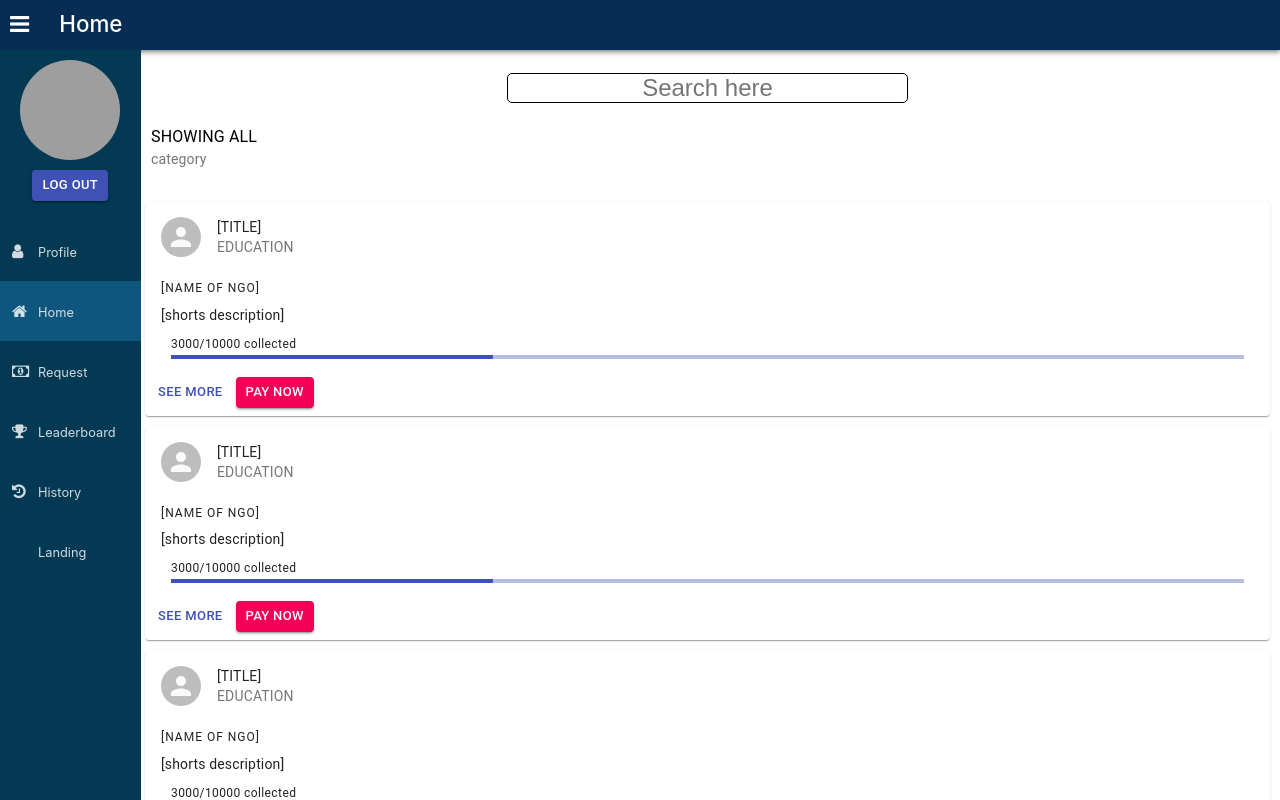
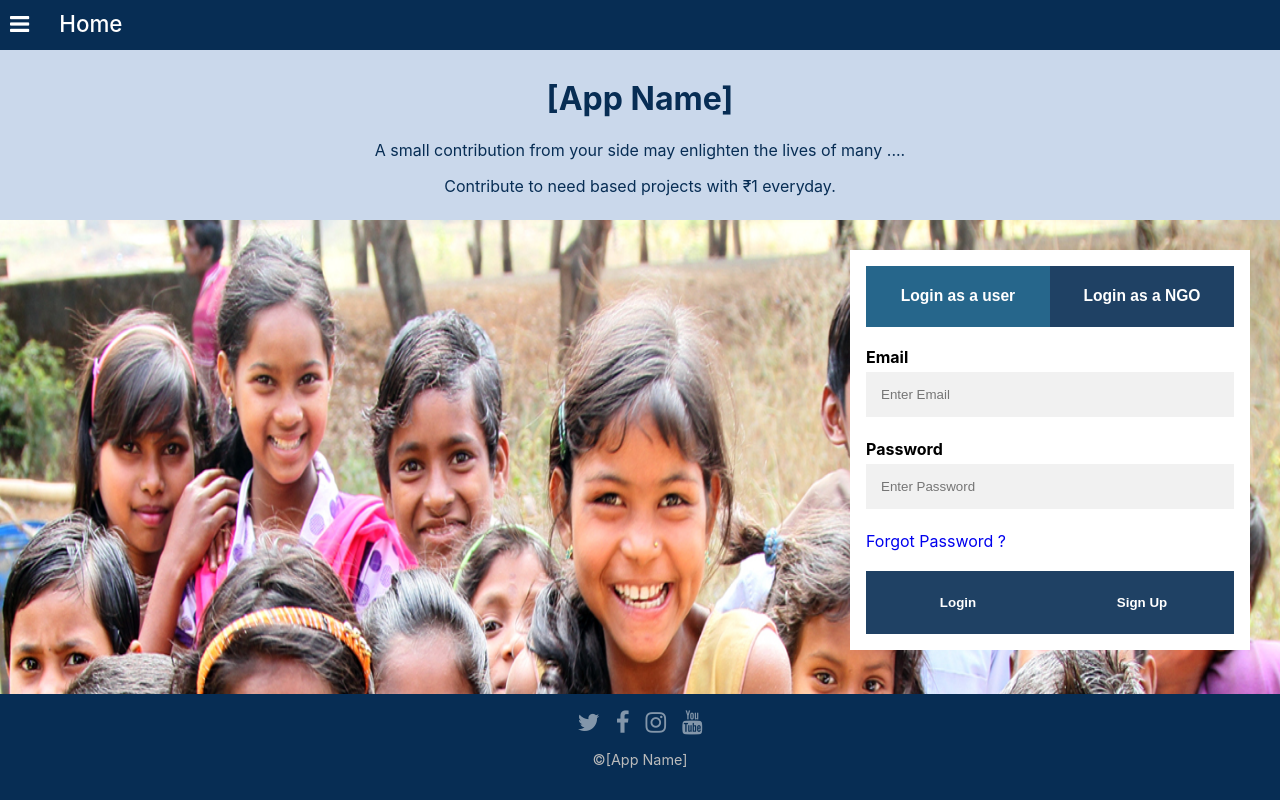
Before and after one commit to rjnrohit/One_Rupee, a React (Create React App) app in the folder one_rupee_frontend/: page / in a window 1280 px wide. Built offline with nearby package versions, Linux system fonts and the light colour scheme; grey boxes are pictures that could not be loaded.

Commit message:
added router to all pages

```diff
--- a/one_rupee_frontend/package.json
+++ b/one_rupee_frontend/package.json
@@ -9,6 +9,7 @@
     "react": "^16.8.6",
     "react-avatar-edit": "^0.8.3",
     "react-dom": "^16.8.6",
+    "react-router-dom": "^5.0.1",
     "react-scripts": "3.0.1",
     "reactjs-popup": "^1.4.1"
   },
--- a/one_rupee_frontend/src/App.js
+++ b/one_rupee_frontend/src/App.js
@@ -3,21 +3,21 @@ import "./App.css";
 import SideBar from "./components/sidebar/sidebar";
 import TopBar from "./components/topbar/topbar";
 import Main from "./components/main";
-
+import {BrowserRouter as Router,Switch,Route} from "react-router-dom"
 class App extends Component {
   constructor() {
     super();
     this.state = {
       pages: [
-        { name: "Profile", icon: "user" },
-        { name: "Home", icon: "home" },
-        { name: "Request", icon:"money" },
-        { name: "Leaderboard", icon: "trophy" },
-        { name: "History", icon: "history" },
-        { name: "Landing", icon: "" },
+        { name: "Profile", icon: "user" ,route:"/profile"},
+        { name: "Home", icon: "home" ,route:"/feed" },
+        { name: "Request", icon:"money",route:"/request" },
+        { name: "Leaderboard", icon: "trophy",route:"/leaderboard" },
+        { name: "History", icon: "history",route:"/history" },
+        { name: "Landing", icon: "",route:"/index" },
       ],
       activePage: 1,
-      sidebarActive: true
+      sidebarActive: false
     };
   }
 
@@ -31,8 +31,17 @@ class App extends Component {
   };
 
   render() {
+    const Ab = () =>
+    {
+      return(
+        <Main
+        page={this.state.pages[this.state.activePage]}
+        sidebarActive={this.state.sidebarActive}
+      />
+      )
+    }
     return (
-      <React.Fragment>
+      <Router><Switch><React.Fragment>
       <TopBar
         onSidebarToggle={this.sidebarToggleHandler}
         currentPage={this.state.pages[this.state.activePage]}
@@ -44,11 +53,14 @@ class App extends Component {
         active={this.state.sidebarActive}
       />
       {/* Container for the main body */}
-        <Main
+      <Route path={this.state.activePage.route} exact component ={Ab}/>
+      {/* <Main
         page={this.state.pages[this.state.activePage]}
         sidebarActive={this.state.sidebarActive}
-        />
-      </React.Fragment>
+      /> */}
+    </React.Fragment></Switch></Router>
+
+
     );
   }
 }
--- a/one_rupee_frontend/src/components/main.jsx
+++ b/one_rupee_frontend/src/components/main.jsx
@@ -4,21 +4,25 @@ import Landing from "./pages/landing/js/landing";
 import Profile from "./pages/profile/profile";
 import Feed from "./pages/feed/feed";
 import Request from "./pages/request/request.js"
-
+import {BrowserRouter as Router,Switch,Route} from "react-router-dom"
 const Main = props => {
   return (
+    <Router>
+
         <div
         className={
           "main-wrapper" +
           (props.sidebarActive ? "" : " sidebar-hidden")
         }
       >
-      {props.page.name === "History" ? <History /> : null}
-      {props.page.name === "Landing" ? <Landing /> : null}
-      {props.page.name === "Profile" ? <Profile /> : null}
-      {props.page.name === "Home" ? <Feed /> : null}
-      {props.page.name === "Request" ? <Request/> : null}
+    <Route path ="/" exact component = {Landing}/>
+    <Route path ="/history" component={History}/>
+
+    <Route path ="/profile" component = {Profile}/>
+    <Route path ="/feed" component={Feed}/>
+    <Route path ="/request" component={Request}/>
       </div>
+    </Router>
   );
 };
 
--- a/one_rupee_frontend/src/components/sidebar/sidebarComponent.jsx
+++ b/one_rupee_frontend/src/components/sidebar/sidebarComponent.jsx
@@ -1,14 +1,17 @@
 import React from "react";
-
+import {BrowserRouter as Router ,Link} from "react-router-dom"
 const SideBarItem = props => {
   return (
-    <div
+    <Router>
+    <Link to = {props.page.route}><div
       className={"sidebar-item" + (props.active ? " active" : "")}
       onClick={() => props.changePage(props.page)}
     >
       <i className={`fa fa-${props.page.icon}`} />
       <span>{props.page.name}</span>
     </div>
+    </Link>
+    </Router>
   );
 };
 
```
Also changed, not shown: 1 other file (tests, documents, lock files or other folders). Lines whose indentation alone changed are shown as unchanged.
